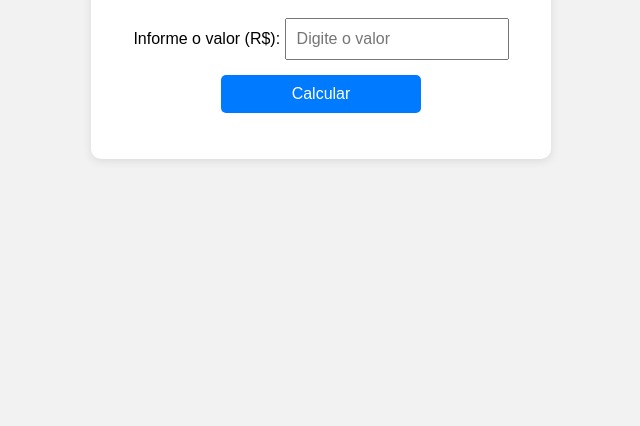
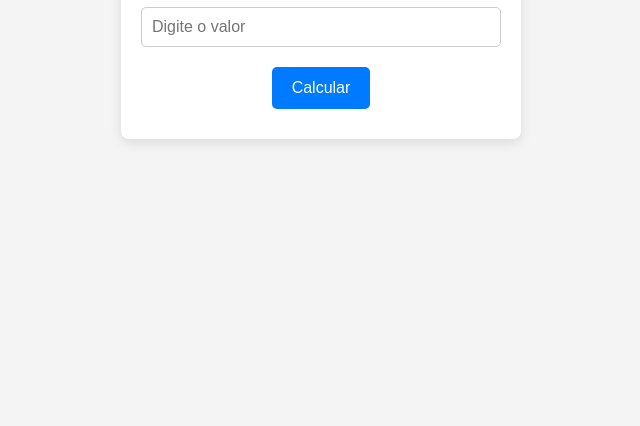
Before and after one commit to fabiopaziam/simulador-paquimetro, a plain HTML site: page index.html in a window 1280 px wide. Shown: the part 374-800 px from the top of the page, without its empty margins (319-959 px from the left). Drawn offline with Linux system fonts and the light colour scheme.

Commit message:
Update styles.css
Corrigido.

```diff
--- a/styles.css
+++ b/styles.css
@@ -1,41 +1,82 @@
+* {
+  margin: 0;
+  padding: 0;
+  box-sizing: border-box;
+}
+
 body {
   font-family: Arial, sans-serif;
-    background-color: #f2f2f2;
+  background-color: #f4f4f4;
+  color: #333;
   display: flex;
   justify-content: center;
   align-items: center;
   height: 100vh;
-    margin: 0;
+  flex-direction: column;
 }
 
 .container {
-    background-color: #ffffff;
-    padding: 30px;
-    border-radius: 10px;
-    box-shadow: 0 2px 10px rgba(0, 0, 0, 0.1);
+  background-color: #fff;
+  border-radius: 8px;
+  padding: 20px;
+  box-shadow: 0 4px 12px rgba(0, 0, 0, 0.1);
+  width: 100%;
+  max-width: 400px;
   text-align: center;
 }
 
-  input, button {
-    margin-top: 15px;
+h1 {
+  font-size: 24px;
+  margin-bottom: 20px;
+}
+
+.input-area {
+  margin-bottom: 20px;
+}
+
+label {
+  display: block;
+  margin-bottom: 8px;
+  font-weight: bold;
+}
+
+input {
+  width: 100%;
   padding: 10px;
   font-size: 16px;
-    width: 200px;
+  border: 1px solid #ccc;
+  border-radius: 5px;
 }
 
 button {
   background-color: #007bff;
   color: white;
   border: none;
+  padding: 12px 20px;
+  font-size: 16px;
   border-radius: 5px;
   cursor: pointer;
+  transition: background-color 0.3s;
 }
 
 button:hover {
   background-color: #0056b3;
 }
 
-  .resultado {
-    margin-top: 20px;
-    font-size: 18px;
+#resultado p {
+  font-size: 16px;
+  margin-top: 10px;
 }
+
+#tempo {
+  color: #2d7e2d;
+}
+
+#troco {
+  color: #d97c1a;
+}
+
+#erro {
+  color: #d9534f;
+  font-weight: bold;
+}
```
Lines whose indentation alone changed are shown as unchanged.
